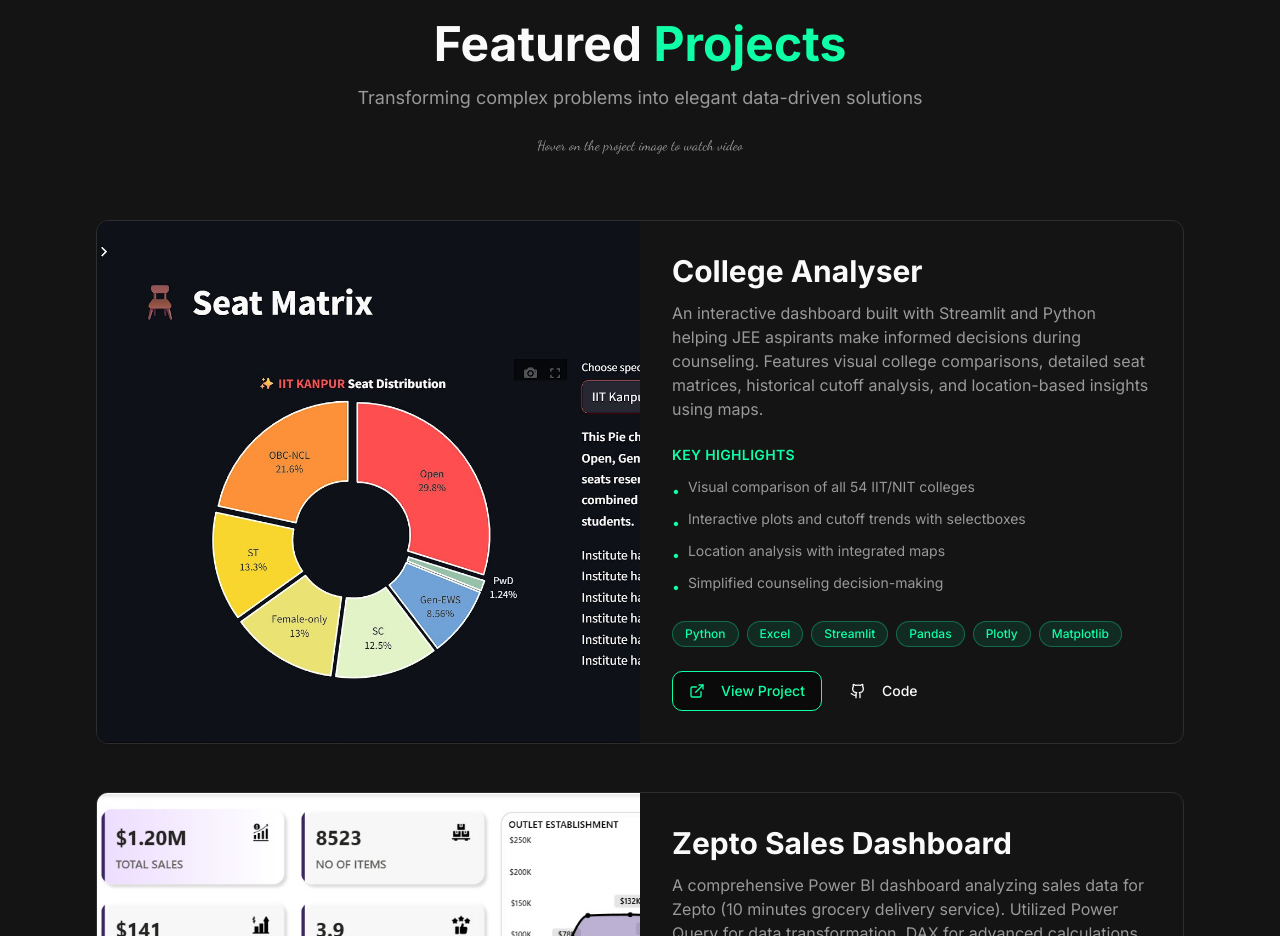
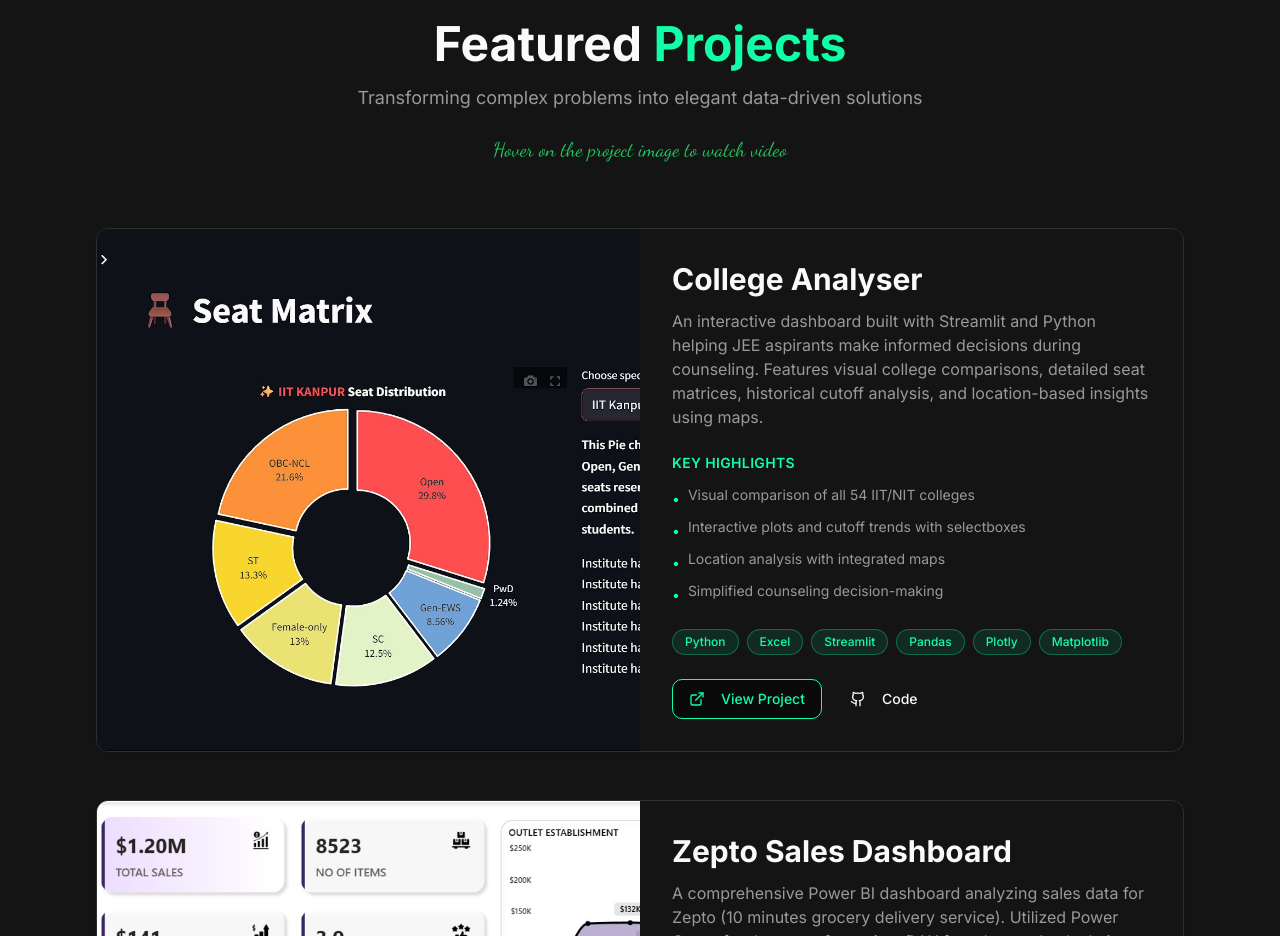
Before and after one commit to Abhinavyadav01/abhinav-data-greens, a React (Vite) app: page / in a window 1280 px wide. Shown: the part 3060-3996 px from the top of the page. Built offline with nearby package versions, Linux system fonts and the light colour scheme; the HTML template or start-up script is replaced by a standard one.

Commit message:
Refactor: Update project hover text styling

```diff
--- a/src/components/Projects.tsx
+++ b/src/components/Projects.tsx
@@ -54,7 +54,7 @@ const Projects = () => {
             Transforming complex problems into elegant data-driven solutions
           </p>
           <div className="hidden md:flex items-center justify-center mt-6">
-            <p className="text-muted-foreground text-sm font-cursive">
+            <p className="text-blue-600 dark:text-green-500 text-xl font-cursive">
               Hover on the project image to watch video
             </p>
           </div>
```
